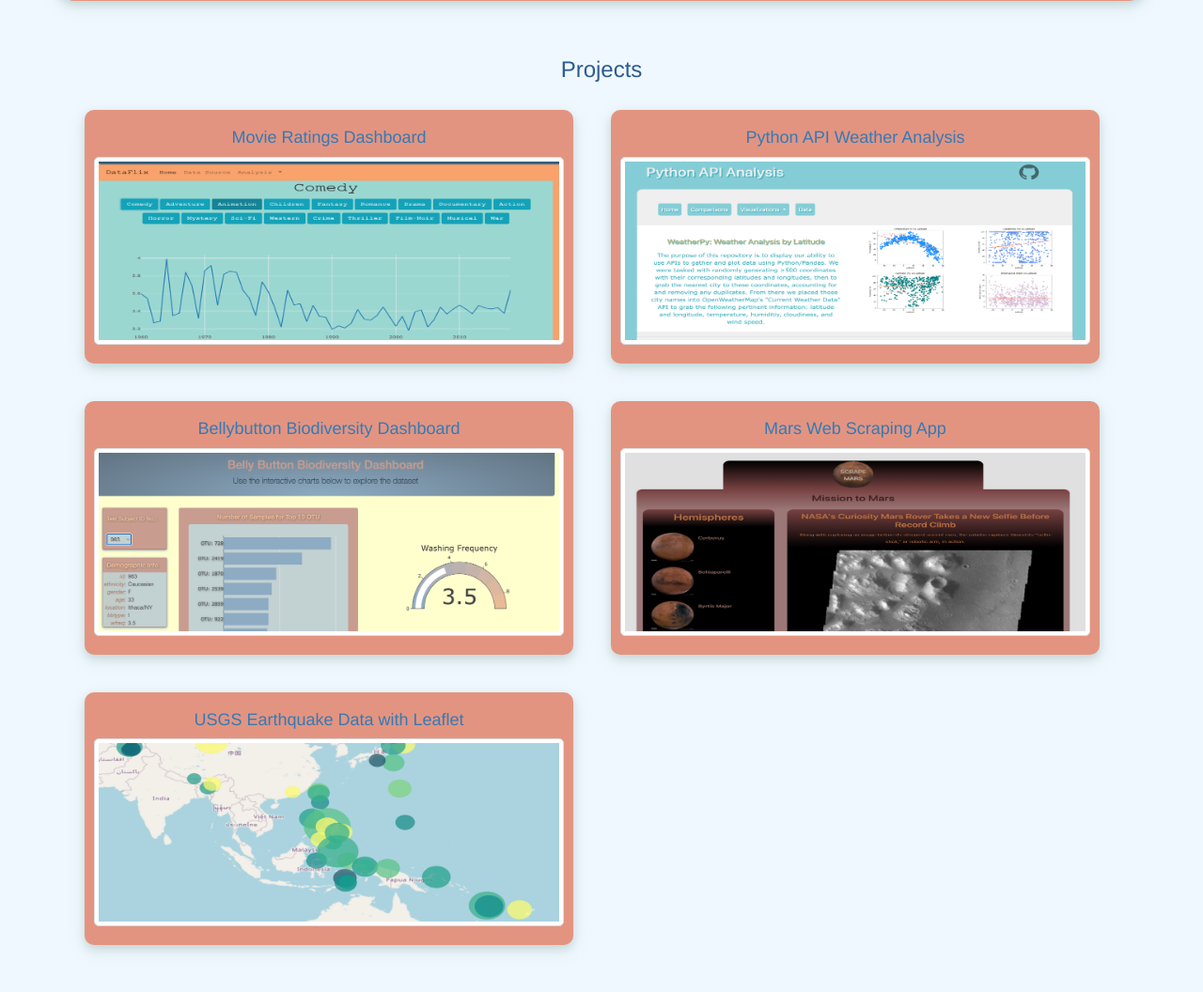
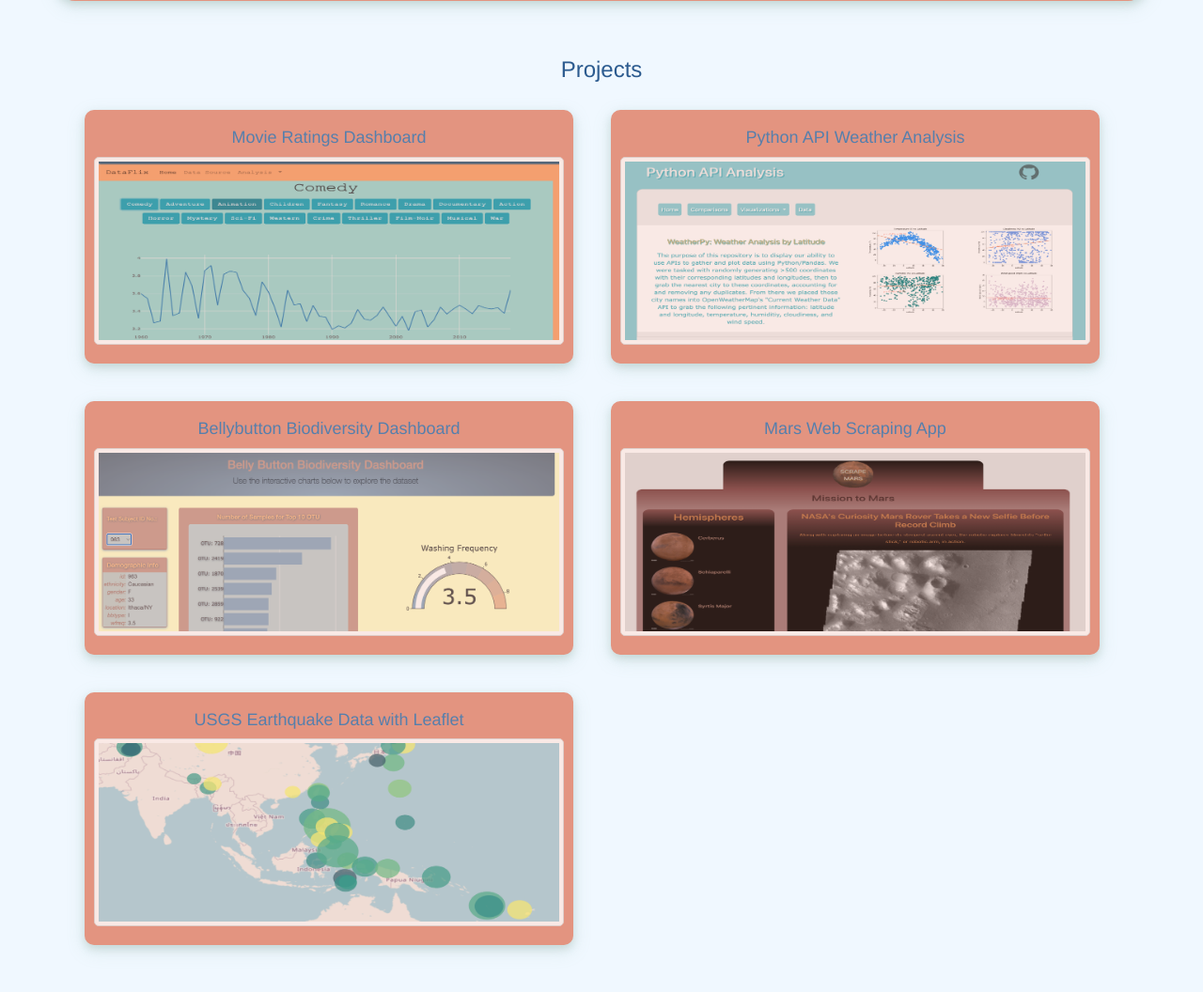
Before and after one commit to tylerhill122/portfolio-flask, a Flask app: page /projects in a window 1280 px wide. Shown: the part 221-1277 px from the top of the page at 94% size. Run offline with Flask 2, Linux system fonts and the light colour scheme.

Commit message:
opaque img hover

```diff
--- a/static/style.css
+++ b/static/style.css
@@ -80,6 +80,15 @@ body {
     margin-bottom:10px;
 }
 
+.project-box a {
+    opacity: 80%;
+}
+
+.project-box a:hover {
+    text-decoration: none;
+    opacity: 100%;
+}
+
 #footer {
     margin-top:30px;
     background:#e39480;
```
